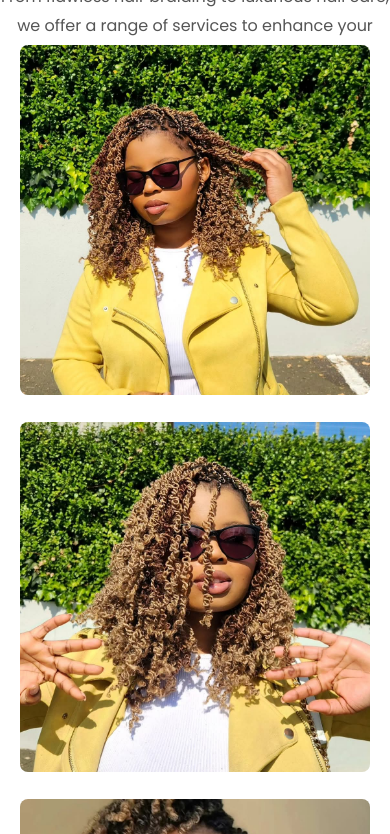
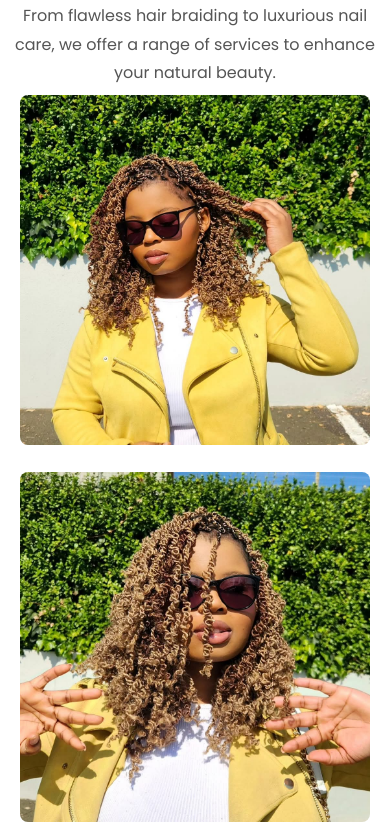
Before and after one commit to SidneyRamphalile/Eden-Organics, a website: page services.html in a window 390 px wide. Shown: the part 249-1083 px from the top of the page. Drawn offline with nearby package versions, Linux system fonts and the light colour scheme; a web font is replaced by a local one.

Commit message:
Margin Adjustment on Services Page

```diff
--- a/css/styles.css
+++ b/css/styles.css
@@ -770,7 +770,16 @@ a {
 
 @media (max-width: 768px) {
   .services .header_container {
-    margin-top: 40px;
+    margin-top: 70px;
+    padding: 0 10px;
+  }
+
+  .header_subtitle {
+    white-space: normal;
+  }
+
+  .photo-gallery {
+    margin-top: 20px;
   }
 }
 
@@ -1158,3 +1167,15 @@ a {
     font-size: 14px; /* Adjust font size for mobile */
   }
 }
+
+@media (max-width: 768px) {
+  .photo-gallery {
+    margin-top: 20px;
+  }
+}
+
+@media (max-width: 768px) {
+  .header_subtitle {
+    margin-bottom: 30px;
+  }
+}
```
